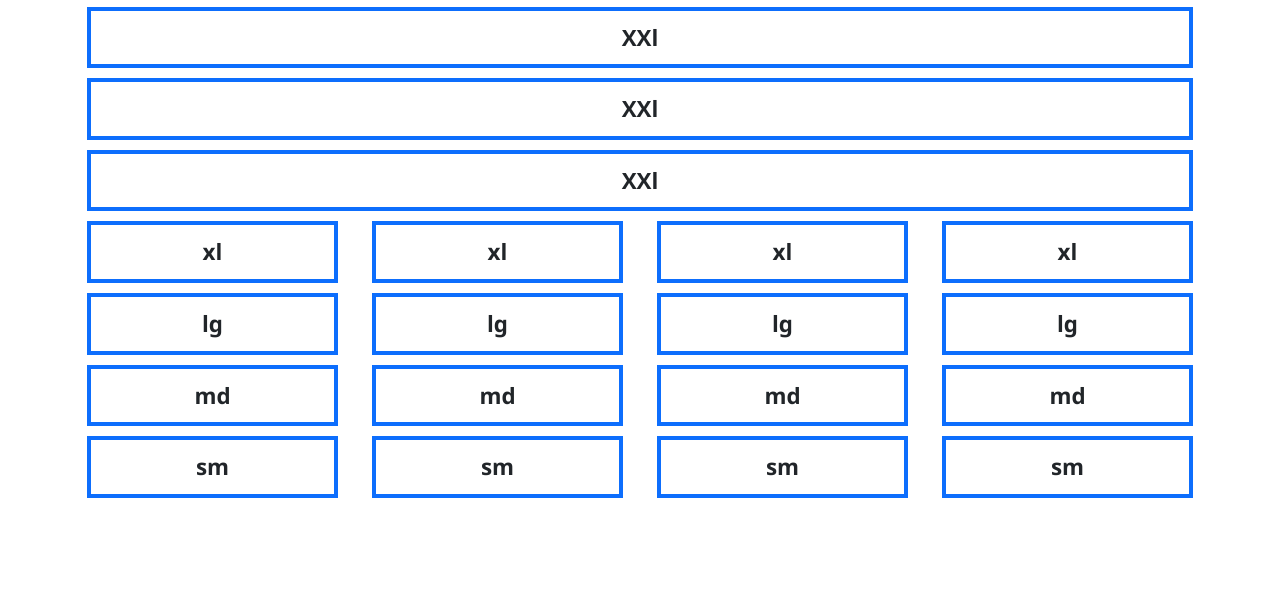
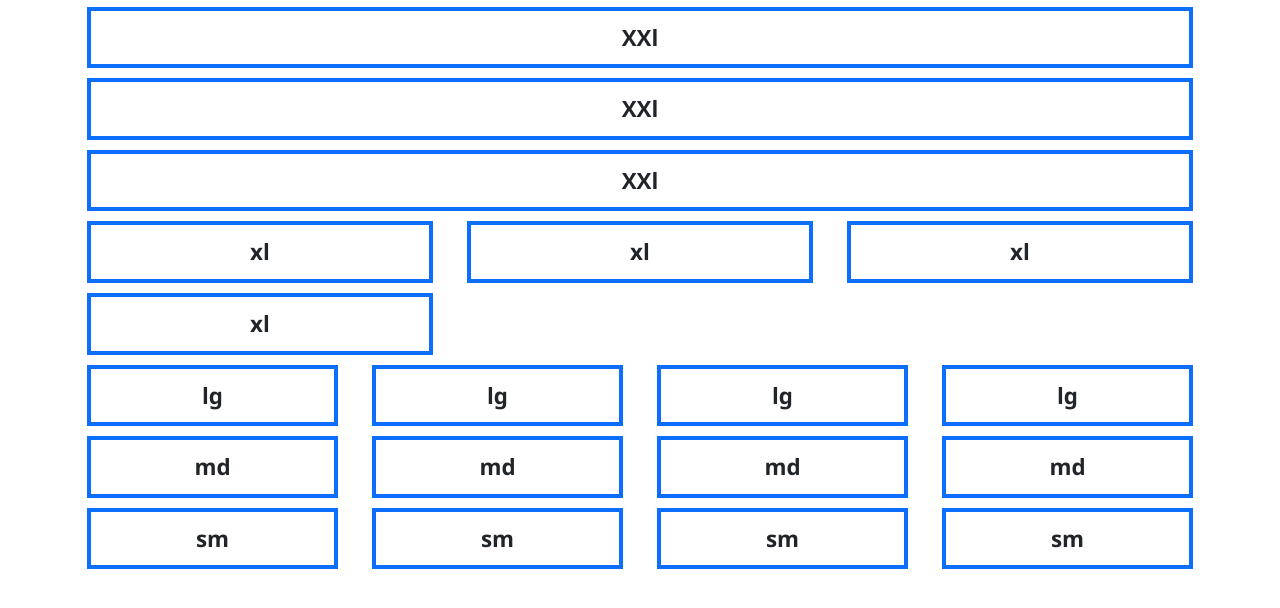
Before and after one commit to abulasad/WORK-1, a plain HTML site: page index.html in a window 1280 px wide. Shown: the part 126-734 px from the top of the page. Drawn offline with nearby package versions, Linux system fonts and the light colour scheme.

Commit message:
recollection

```diff
--- a/index.html
+++ b/index.html
@@ -30,16 +30,16 @@
          </div>
       </div>
       <div class="row">
-         <div class="col-xl-3">
+         <div class="col-xl-4">
             <div class="child">xl</div>
          </div>
-         <div class="col-xl-3">
+         <div class="col-xl-4">
             <div class="child">xl</div>
          </div>
-         <div class="col-xl-3">
+         <div class="col-xl-4">
             <div class="child">xl</div>
          </div>
-         <div class="col-xl-3">
+         <div class="col-xl-4">
             <div class="child">xl</div>
          </div>
       </div>
```
